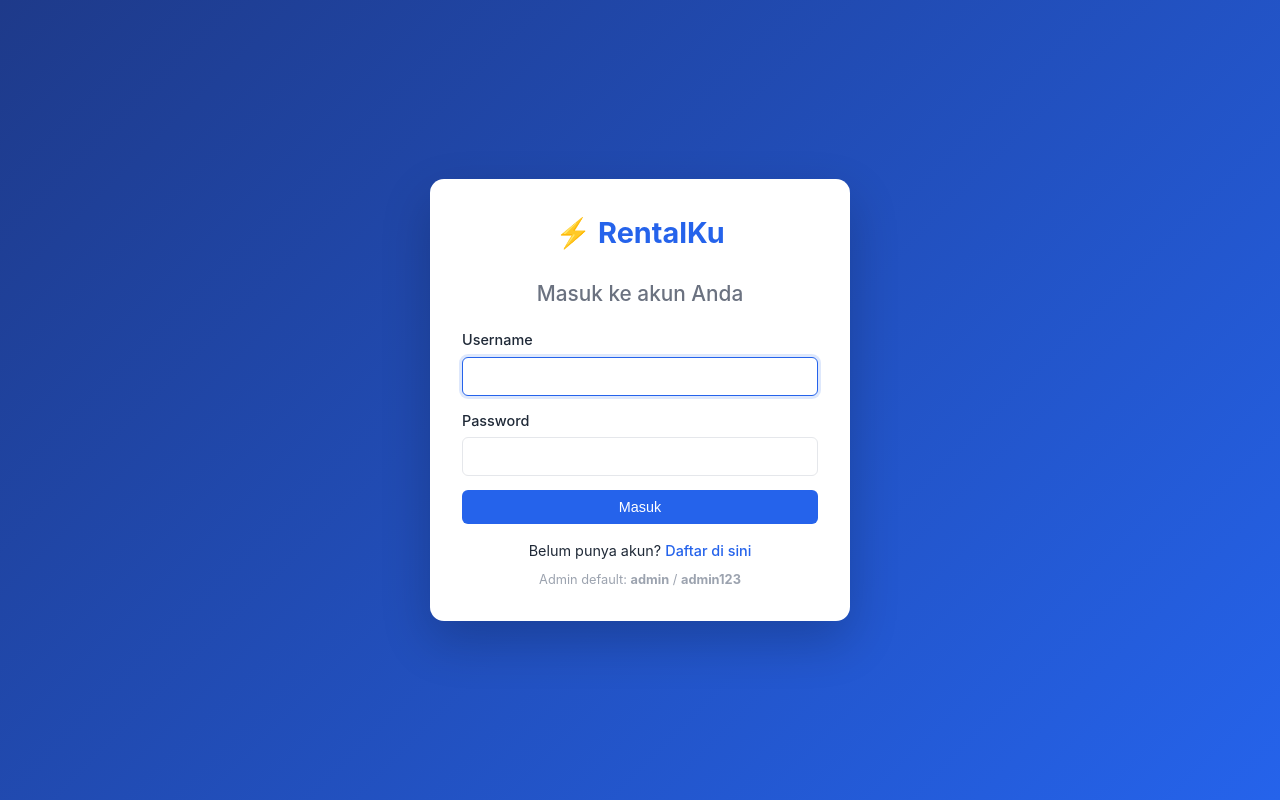
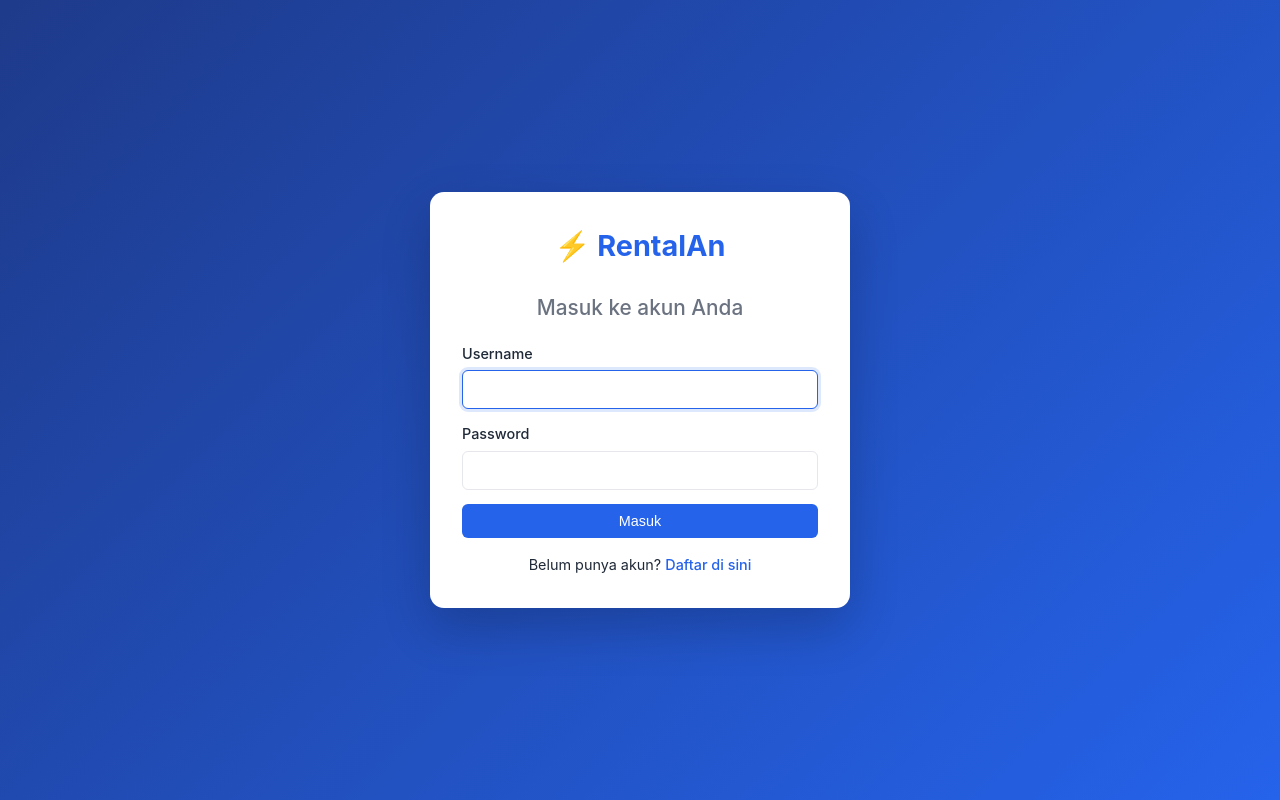
Before and after one commit to RangS-1/RentalAn, a PHP site: page /login.php in a window 1280 px wide. Run offline with PHP 8.4, Linux system fonts and the light colour scheme.

Commit message:
Perbaikan nama project

```diff
--- a/includes/footer.php
+++ b/includes/footer.php
@@ -1,6 +1,6 @@
 </main>
 <footer class="footer">
-  <p>&copy; <?= date('Y') ?> RentalKu Elektronik — Sistem Rental Barang</p>
+  <p>&copy; <?= date('Y') ?> RentalAn — Sistem Rental Barang</p>
 </footer>
 </body>
 </html>
--- a/includes/header.php
+++ b/includes/header.php
@@ -14,7 +14,7 @@ $role = $_SESSION['role'] ?? null;
 <body>
 <nav class="navbar">
   <div class="nav-container">
-    <a href="<?= $base ?><?= $role === 'admin' ? 'admin/dashboard.php' : 'user/dashboard.php' ?>" class="logo">⚡ RentalKu</a>
+    <a href="<?= $base ?><?= $role === 'admin' ? 'admin/dashboard.php' : 'user/dashboard.php' ?>" class="logo">⚡ RentalAn</a>
     <?php if (isset($_SESSION['user_id'])): ?>
       <div class="nav-links">
         <?php if ($role === 'admin'): ?>
--- a/index.php
+++ b/index.php
@@ -4,5 +4,5 @@ if (isset($_SESSION['user_id'])) {
     header('Location: ' . ($_SESSION['role'] === 'admin' ? 'admin/dashboard.php' : 'user/dashboard.php'));
     exit;
 }
-header('Location: login.php');
+header('Location: index.html');
 exit;
--- a/login.php
+++ b/login.php
@@ -18,10 +18,10 @@ if ($_SERVER['REQUEST_METHOD'] === 'POST') {
 ?>
 <!DOCTYPE html><html lang="id"><head>
 <meta charset="UTF-8"><meta name="viewport" content="width=device-width,initial-scale=1">
-<title>Masuk — RentalKu</title><link rel="stylesheet" href="assets/css/style.css">
+<title>Masuk — RentalAn</title><link rel="stylesheet" href="assets/css/style.css">
 </head><body>
 <div class="auth-wrapper"><div class="auth-card">
-  <h1>⚡ RentalKu</h1>
+  <h1>⚡ RentalAn</h1>
   <h2 style="text-align:center;margin-bottom:20px;color:#6b7280;font-weight:500">Masuk ke akun Anda</h2>
   <?php if ($error): ?><div class="alert alert-error"><?= e($error) ?></div><?php endif; ?>
   <form method="post">
@@ -30,5 +30,4 @@ if ($_SERVER['REQUEST_METHOD'] === 'POST') {
     <button type="submit" class="btn btn-primary btn-block">Masuk</button>
   </form>
   <p>Belum punya akun? <a href="register.php">Daftar di sini</a></p>
-  <p style="margin-top:8px;font-size:.8rem;color:#9ca3af">Admin default: <b>admin</b> / <b>admin123</b></p>
 </div></div></body></html>
--- a/register.php
+++ b/register.php
@@ -26,10 +26,10 @@ if ($_SERVER['REQUEST_METHOD'] === 'POST') {
 ?>
 <!DOCTYPE html><html lang="id"><head>
 <meta charset="UTF-8"><meta name="viewport" content="width=device-width,initial-scale=1">
-<title>Daftar — RentalKu</title><link rel="stylesheet" href="assets/css/style.css">
+<title>Daftar — RentalAn</title><link rel="stylesheet" href="assets/css/style.css">
 </head><body>
 <div class="auth-wrapper"><div class="auth-card">
-  <h1>⚡ RentalKu</h1>
+  <h1>⚡ RentalAn</h1>
   <h2 style="text-align:center;margin-bottom:20px;color:#6b7280;font-weight:500">Buat akun baru</h2>
   <?php if ($error): ?><div class="alert alert-error"><?= e($error) ?></div><?php endif; ?>
   <?php if ($success): ?><div class="alert alert-success"><?= e($success) ?> <a href="login.php">Masuk &rarr;</a></div><?php endif; ?>
```
Also changed, not shown: index.html (added).
